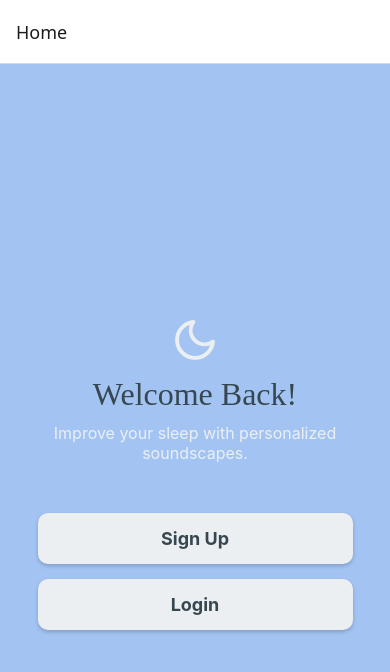
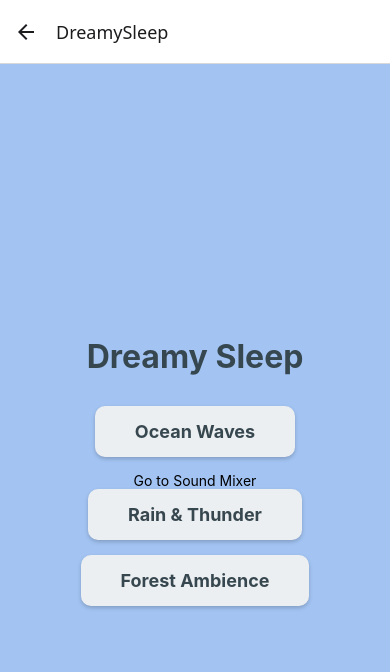
Before and after one commit to TUDublinBlanchBusinessIT/project-JessicaTemian-1, a React Native app: screen /DreamySleep in a window 390 px wide. Shown: the top 672 px of the page. Built offline with nearby package versions, Linux system fonts and the light colour scheme.

Commit message:
added a soundmixer page

```diff
--- a/App.js
+++ b/App.js
@@ -3,12 +3,14 @@ import { NavigationContainer } from '@react-navigation/native';
 import { createStackNavigator } from '@react-navigation/stack';
 import { StyleSheet, View, Text, TouchableOpacity, TextInput, Alert } from 'react-native';
 import { Feather } from '@expo/vector-icons';
-import { auth, db } from './firebaseConfig'; // Import Firebase
+import SoundMixerScreen from './SoundMixerScreen';
+import DreamySleepScreen from './DreamySleepScreen';
+import { auth, db } from './firebaseConfig'; // Correctly import Firebase for Realtime DB
 
 // Create the stack navigator
 const Stack = createStackNavigator();
 
-// Main page with login and sign-up options
+// Home Screen
 function HomeScreen({ navigation }) {
   return (
     <View style={styles.container}>
@@ -26,40 +28,42 @@ function HomeScreen({ navigation }) {
         <TouchableOpacity style={styles.box} onPress={() => navigation.navigate('Login')}>
           <Text style={styles.boxText}>Login</Text>
         </TouchableOpacity>
+
+        <TouchableOpacity style={styles.box} onPress={() => navigation.navigate('DreamySleep')}>
+          <Text style={styles.boxText}>Explore Soundscapes</Text>
+        </TouchableOpacity>
       </View>
     </View>
   );
 }
 
-// SignUp page where the user enters their details
+// SignUp Screen
 function SignUpScreen({ navigation }) {
   const [email, setEmail] = useState('');
   const [password, setPassword] = useState('');
   const [name, setName] = useState('');
 
-  // Handle Sign Up logic
   const handleSignUp = () => {
     auth.createUserWithEmailAndPassword(email, password)
       .then((userCredential) => {
         const user = userCredential.user;
-        saveData(user.uid);  // Save additional user details to Firestore
+        saveData(user.uid);
         Alert.alert('Sign Up Success', 'User created successfully!');
-        navigation.navigate('Home');  // Navigate back to the Home screen
+        navigation.navigate('Home');
       })
       .catch((error) => {
-        Alert.alert('Error', error.message); // Show any error that happens during sign-up
+        Alert.alert('Error', error.message);
       });
   };
 
-  // Save user data to Firestore
   const saveData = async (userId) => {
     try {
-      await db.collection('users').add({
+      await db.ref('logins' + userId).set({
         userId: userId,
         name: name,
         email: email,
       });
-      console.log('User saved to Firestore');
+      console.log('User saved to Realtime Database');
     } catch (err) {
       console.error('Error adding document:', err);
     }
@@ -67,25 +71,9 @@ function SignUpScreen({ navigation }) {
 
   return (
     <View style={styles.container}>
-      <TextInput
-        style={styles.input}
-        placeholder="Enter Name"
-        value={name}
-        onChangeText={setName}
-      />
-      <TextInput
-        style={styles.input}
-        placeholder="Enter Email"
-        value={email}
-        onChangeText={setEmail}
-      />
-      <TextInput
-        style={styles.input}
-        placeholder="Enter Password"
-        value={password}
-        onChangeText={setPassword}
-        secureTextEntry
-      />
+      <TextInput style={styles.input} placeholder="Enter Name" value={name} onChangeText={setName} />
+      <TextInput style={styles.input} placeholder="Enter Email" value={email} onChangeText={setEmail} />
+      <TextInput style={styles.input} placeholder="Enter Password" value={password} onChangeText={setPassword} secureTextEntry />
       <TouchableOpacity style={styles.box} onPress={handleSignUp}>
         <Text style={styles.boxText}>Sign Up</Text>
       </TouchableOpacity>
@@ -93,7 +81,7 @@ function SignUpScreen({ navigation }) {
   );
 }
 
-// Login page (similar to the SignUp page)
+// Login Screen
 function LoginScreen() {
   const [email, setEmail] = useState('');
   const [password, setPassword] = useState('');
@@ -111,19 +99,8 @@ function LoginScreen() {
 
   return (
     <View style={styles.container}>
-      <TextInput
-        style={styles.input}
-        placeholder="Enter Email"
-        value={email}
-        onChangeText={setEmail}
-      />
-      <TextInput
-        style={styles.input}
-        placeholder="Enter Password"
-        value={password}
-        onChangeText={setPassword}
-        secureTextEntry
-      />
+      <TextInput style={styles.input} placeholder="Enter Email" value={email} onChangeText={setEmail} />
+      <TextInput style={styles.input} placeholder="Enter Password" value={password} onChangeText={setPassword} secureTextEntry />
       <TouchableOpacity style={styles.box} onPress={handleLogin}>
         <Text style={styles.boxText}>Login</Text>
       </TouchableOpacity>
@@ -131,19 +108,22 @@ function LoginScreen() {
   );
 }
 
-// App component that contains the navigator
+// App Component
 export default function App() {
   return (
-    <NavigationContainer>
-      <Stack.Navigator initialRouteName="Home">
-        <Stack.Screen name="Home" component={HomeScreen} />
-        <Stack.Screen name="SignUp" component={SignUpScreen} />
-        <Stack.Screen name="Login" component={LoginScreen} />
-      </Stack.Navigator>
+     <NavigationContainer>
+     <Stack.Navigator>
+  <Stack.Screen name="Home" component={HomeScreen} />
+  <Stack.Screen name="SignUp" component={SignUpScreen} />
+  <Stack.Screen name="Login" component={LoginScreen} />
+  <Stack.Screen name="DreamySleep" component={DreamySleepScreen} />
+  <Stack.Screen name="SoundMixer" component={SoundMixerScreen} />
+</Stack.Navigator>
     </NavigationContainer>
   );
 }
 
+// Styles
 const styles = StyleSheet.create({
   container: {
     flex: 1,
--- a/DreamySleepScreen.js
+++ b/DreamySleepScreen.js
@@ -0,0 +1,63 @@
+import React from 'react';
+import { View, Text, TouchableOpacity, StyleSheet } from 'react-native';
+
+// Dreamy Sleep Screen
+export default function DreamySleepScreen({ navigation }) {
+  return (
+    <View style={styles.container}>
+      <Text style={styles.title}>Dreamy Sleep</Text>
+
+      <TouchableOpacity style={styles.button} onPress={() => { /* Logic for Ocean Waves */ }}>
+        <Text style={styles.buttonText}>Ocean Waves</Text>
+      </TouchableOpacity>
+      <TouchableOpacity onPress={() => navigation.navigate('SoundMixer')}>
+  <Text>Go to Sound Mixer</Text>
+</TouchableOpacity>
+
+
+      <TouchableOpacity style={styles.button} onPress={() => { /* Logic for Rain & Thunder */ }}>
+        <Text style={styles.buttonText}>Rain & Thunder</Text>
+      </TouchableOpacity>
+
+      <TouchableOpacity style={styles.button} onPress={() => { /* Logic for Forest Ambience */ }}>
+        <Text style={styles.buttonText}>Forest Ambience</Text>
+      </TouchableOpacity>
+    </View>
+  );
+}
+
+const styles = StyleSheet.create({
+  container: {
+    flex: 1,
+    backgroundColor: '#A3C4F3',
+    paddingHorizontal: 20,
+    paddingTop: 50,
+    justifyContent: 'center',
+    alignItems: 'center',
+  },
+  title: {
+    fontSize: 32,
+    fontWeight: 'bold',
+    color: '#37474F',
+    marginBottom: 30,
+    textAlign: 'center',
+  },
+  button: {
+    backgroundColor: '#ECEFF1',
+    paddingVertical: 15,
+    paddingHorizontal: 40,
+    borderRadius: 10,
+    marginBottom: 15,
+    alignItems: 'center',
+    shadowColor: '#000',
+    shadowOffset: { width: 0, height: 2 },
+    shadowOpacity: 0.2,
+    shadowRadius: 4,
+    elevation: 5,
+  },
+  buttonText: {
+    fontSize: 18,
+    fontWeight: 'bold',
+    color: '#37474F',
+  },
+});
```
